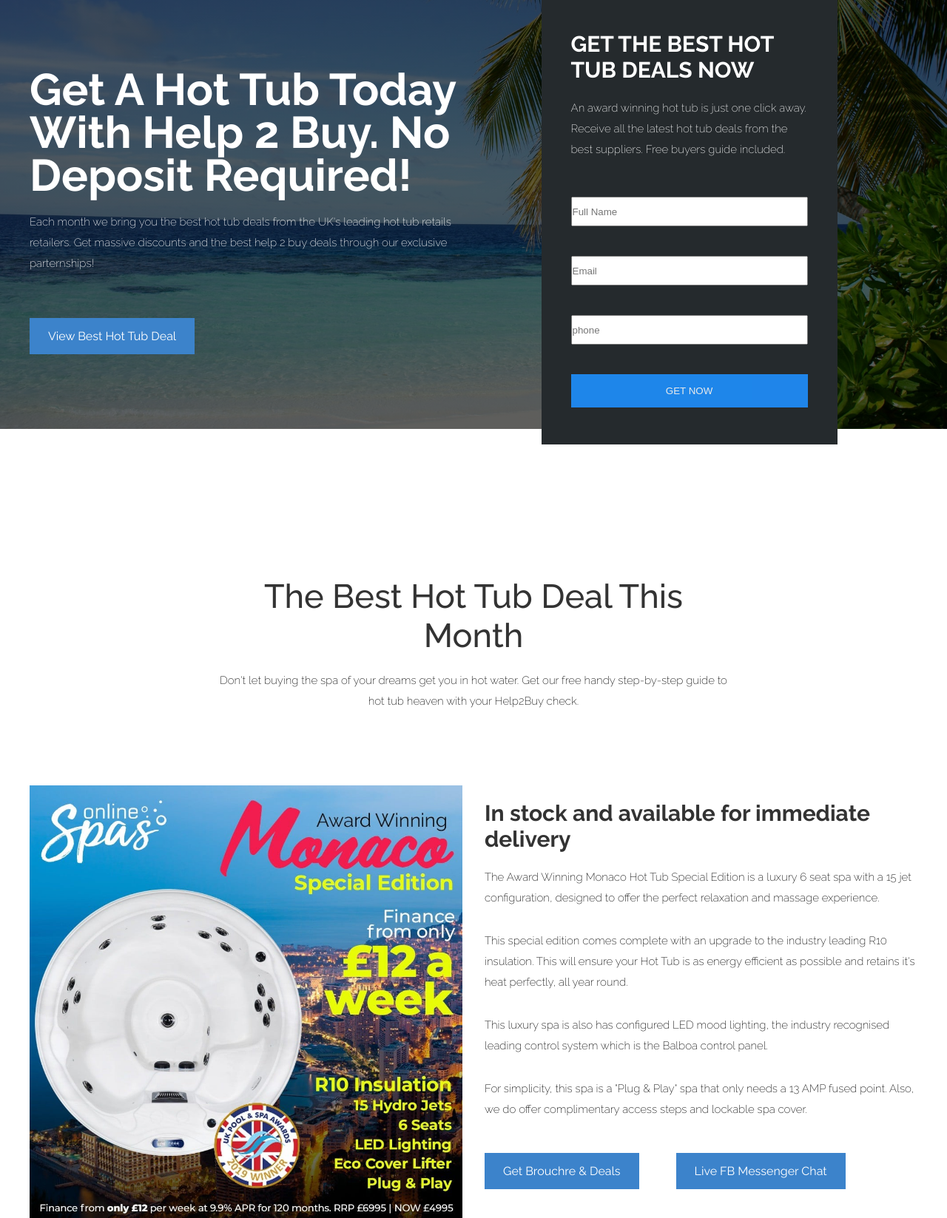
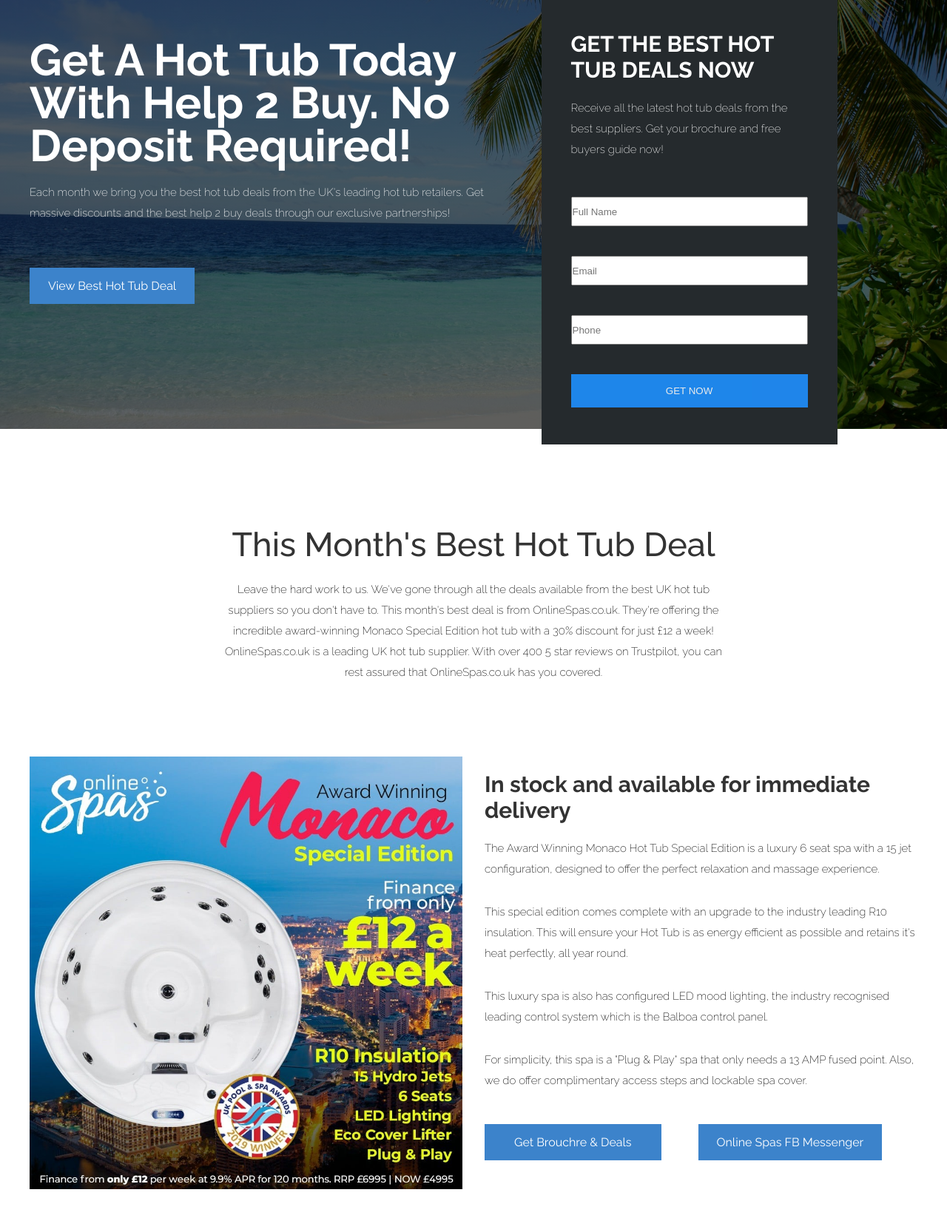
Before and after one commit to kevinstark86/hottubs, a plain HTML site: page index.html in a window 1280 px wide. Shown: the part 220-1867 px from the top of the page at 74% size. Drawn offline with Linux system fonts and the light colour scheme.

Commit message:
finished

```diff
--- a/index.html
+++ b/index.html
@@ -64,8 +64,8 @@
         <section class="section-flex section-wrapper">
             <div class="hero-left">
                 <h1>Get A Hot Tub Today With Help 2 Buy. No Deposit Required! </h1>
-                <p class="white-p">Each month we bring you the best hot tub deals from the UK's leading
-                    hot tub retails retailers. Get massive discounts and the best help 2 buy deals through our exclusive parternships!
+                <p class="white-p">Each month we bring you the best hot tub deals from the UK's leading hot tub retailers. Get massive discounts and the
+                best help 2 buy deals through our exclusive partnerships!
                 </p>
                 <div class="link-box">
                     <a href="#deal" class="hero-btn cta">View Best Hot Tub Deal</a>
@@ -76,14 +76,14 @@
                 <div class="contact-box">
                     <div class="contact-heading">
                         <h3>GET THE BEST HOT TUB DEALS NOW</h3>
-                        <p class="white-p">An award winning hot tub is just one click away. Receive
-                            all the latest hot tub deals from the best suppliers. Free buyers guide included.
+                        <p class="white-p">Receive all the latest hot tub deals from the best suppliers. Get your
+                        brochure and free buyers guide now!
                         </p>
                         <div class="contact-form">
                             <form action="https://formspree.io/f/moqyazab" method="POST">
                                 <input type="text" name="name"placeholder="Full Name" required>
                                 <input type="email" name="replyto" placeholder="Email" required>
-                                <input type="tel" name="phone" placeholder="phone" required>
+                                <input type="tel" name="phone" placeholder="Phone" required>
                                 <button type="submit" class="btn-form">GET NOW</button>
                             </form>
                         </div>
@@ -98,9 +98,12 @@
     <!-- Product Section Heading Start-->
     <section>
         <div class="section-heading" id="deal">
-            <h2>The Best Hot Tub Deal This Month</h2>
-            <p class="sub-text">Don't let buying the spa of your dreams get you in hot water. Get our free handy step-by-step
-                guide to hot tub heaven with your Help2Buy check.</p>
+            <h2>This Month's Best Hot Tub Deal</h2>
+            <p class="sub-text">Leave the hard work to us. We've gone through all the deals available from the best UK hot tub suppliers so you don't
+            have to. This month's best deal is from OnlineSpas.co.uk. They're offering the incredible award-winning Monaco Special
+            Edition hot tub with a 30% discount for just £12 a week! OnlineSpas.co.uk is a leading UK hot tub supplier. With over 400 5 star reviews on Trustpilot, you can rest
+            assured that OnlineSpas.co.uk has you covered.
+            </p>
         </div>
 
     </section>
@@ -128,10 +131,10 @@
                 access steps and lockable spa cover.</p>
                 <div class="link-box">
                     <div class="link-left">
-                        <a href="#contact" class="hero-btn cta">Get Brouchre & Deals</a>
+                        <a href="#contact" class="hero-btn-small">Get Brouchre & Deals</a>
                     </div>
                     <div class="link-right">
-                        <a href="https://M.me/OnlineSpas" class="hero-btn cta">Live FB Messenger Chat</a>
+                        <a href="https://M.me/OnlineSpas" class="hero-btn cta">Online Spas FB Messenger</a>
                     </div>
 
                 </div>
@@ -281,7 +284,7 @@
     <!-- Section One Start -->
     <section class="section-one section-wrapper">
         <div class="section-heading">
-            <h2>The Best Hot Tub Deal With For 2021</h2>
+            <h2>Get Your Free Hot Tub Buyers Guide With Your Brochure</h2>
             <p class="sub-text">Don't let buying the spa of your dreams get you in hot water. Get our free handy step-by-step guide to hot tub heaven with your Help2Buy check.</p>
         </div>
         <!-- Card Container One Start-->
@@ -374,6 +377,15 @@
         </div>
         <!-- Card Container Two End-->
         </div>
+        <div class="link-box-3">
+            <div class="link-left">
+                <a href="#contact" class="hero-btn-small">Get Brouchre & Deals</a>
+            </div>
+            <div class="link-right">
+                <a href="https://M.me/OnlineSpas" class="hero-btn cta">Online Spas FB Messenger</a>
+            </div>
+
+        </div>
     </section>
     <!-- Section One End -->
 
--- a/styles/styles.css
+++ b/styles/styles.css
@@ -110,7 +110,7 @@
 
 .hero-left {
     flex: calc(55%);
-    margin-top: 10rem;
+    margin-top: 6rem;
 }
 
 .hero-right {
@@ -209,6 +209,13 @@
     text-align: center;
 }
 
+.hero-btn-small {
+    padding: 1.5rem 4rem;
+    background-color: #3c83cb;
+    color: white;
+    text-align: center;
+}
+
 .hero-btns {
     padding: 1.5rem 2.5rem;
     background-color: #c73232;
@@ -227,9 +234,19 @@
     flex-direction: row;
 }
 
+.link-box-3 {
+    margin-top: 3rem;
+    display: flex;
+    flex-direction: row;
+    justify-content: center;
+    padding-top: 5rem;
+}
+
 .link-left {
     margin-right: 5rem;
 }
+
+
 
 @media only screen and (max-width: 773px) {
     .link-box {
@@ -245,6 +262,11 @@
     }
 
     .link-box-2 {
+        flex-direction: column;
+
+    }
+
+    .link-box-3 {
         flex-direction: column;
 
     }
@@ -267,13 +289,14 @@
     max-width: 70rem;
     margin: 0 auto;
     text-align: center;
-    margin-top: 20rem;
+    padding-top: 10rem;
 }
 
 @media only screen and (max-width: 773px) {
     .section-heading {
         margin-left: 2rem;
         margin-right: 2rem;
+        padding-top: 5rem;
     }
 }
 
@@ -354,6 +377,12 @@
 .section-colour{
     margin-top: 20rem;
 }
+
+@media only screen and (max-width: 773px) {
+    .section-colour {
+        margin-top: 5rem;
+    }
+}
 /* Gallary Slider End */
 
 /* Product Section Start */
@@ -361,6 +390,12 @@
 .section-flex {
     display: flex;
     margin-top: 10rem;
+}
+
+@media only screen and (max-width: 773px) {
+    .section-flex {
+        margin-top: 5rem;
+    }
 }
 
 .left {
@@ -389,10 +424,14 @@
     background-color: #3c83cb;
 }
 
+
+
 .section-container {
     padding-top: 10rem;
     padding-bottom: 10rem;
 }
+
+
 /* section two end */
 
 /*footer start */
```
Also changed, not shown: 1 other file.
